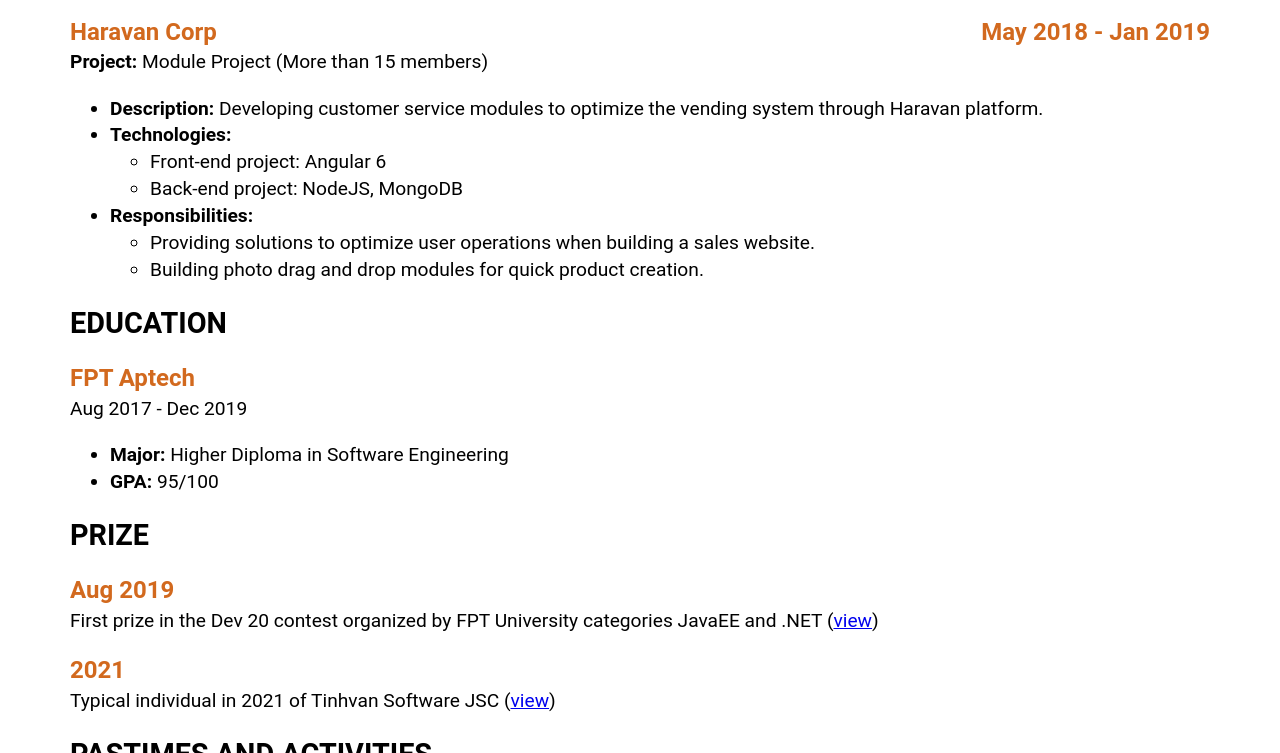
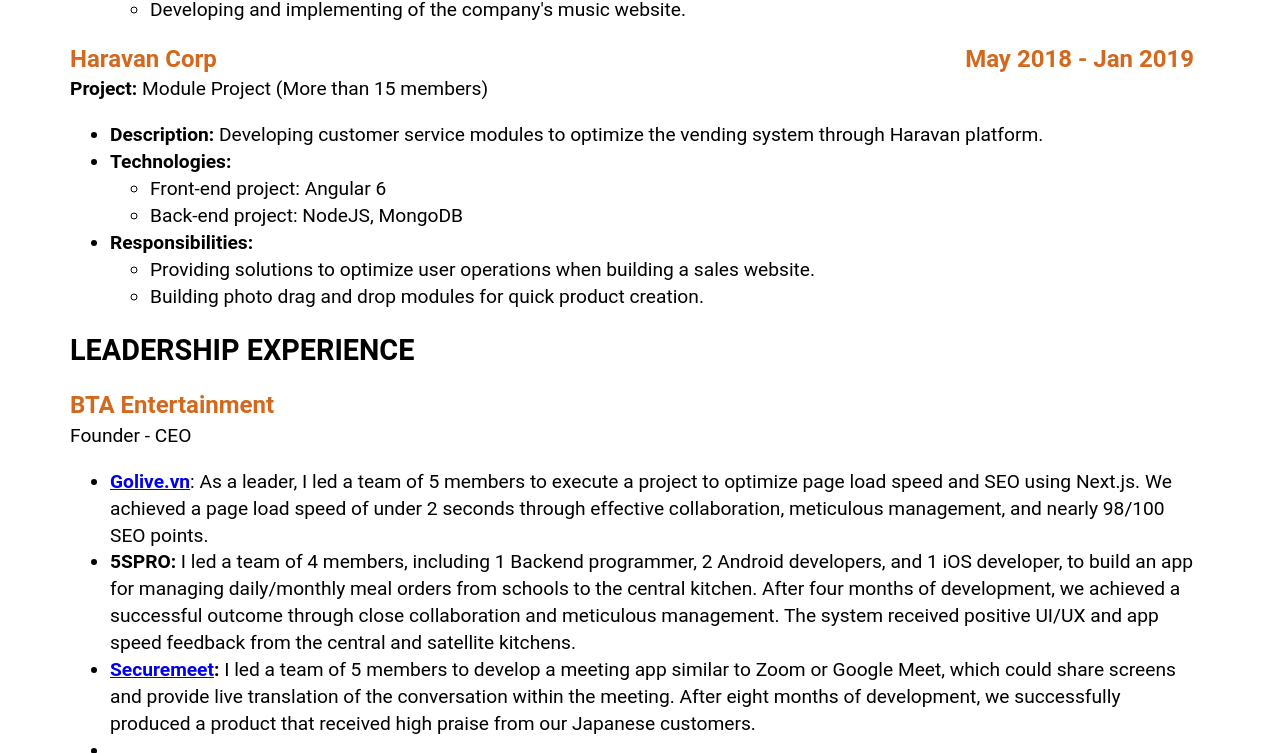
Before and after one commit to TuanMinPay/CV_NGO_VAN_TUAN, a plain HTML site: page index.html in a window 1280 px wide. Shown: the part 2047-2800 px from the top of the page. Drawn offline with Linux system fonts and the light colour scheme; a web font is replaced by a local one.

Commit message:
update cv

```diff
--- a/index.css
+++ b/index.css
@@ -6,6 +6,7 @@
   src: local('Google Sans Italic'), local('GoogleSans-Italic'), url(https://fonts.gstatic.com/s/googlesans/v16/4UaErENHsxJlGDuGo1OIlL3L8phULjtH.woff2) format('woff2');
   unicode-range: U+0400-045F, U+0490-0491, U+04B0-04B1, U+2116;
 }
+
 /* greek */
 @font-face {
   font-family: 'Google Sans';
@@ -15,6 +16,7 @@
   src: local('Google Sans Italic'), local('GoogleSans-Italic'), url(https://fonts.gstatic.com/s/googlesans/v16/4UaErENHsxJlGDuGo1OIlL3L8p9ULjtH.woff2) format('woff2');
   unicode-range: U+0370-03FF;
 }
+
 /* vietnamese */
 @font-face {
   font-family: 'Google Sans';
@@ -24,6 +26,7 @@
   src: local('Google Sans Italic'), local('GoogleSans-Italic'), url(https://fonts.gstatic.com/s/googlesans/v16/4UaErENHsxJlGDuGo1OIlL3L8pNULjtH.woff2) format('woff2');
   unicode-range: U+0102-0103, U+0110-0111, U+0128-0129, U+0168-0169, U+01A0-01A1, U+01AF-01B0, U+1EA0-1EF9, U+20AB;
 }
+
 /* latin-ext */
 @font-face {
   font-family: 'Google Sans';
@@ -33,6 +36,7 @@
   src: local('Google Sans Italic'), local('GoogleSans-Italic'), url(https://fonts.gstatic.com/s/googlesans/v16/4UaErENHsxJlGDuGo1OIlL3L8pJULjtH.woff2) format('woff2');
   unicode-range: U+0100-024F, U+0259, U+1E00-1EFF, U+2020, U+20A0-20AB, U+20AD-20CF, U+2113, U+2C60-2C7F, U+A720-A7FF;
 }
+
 /* latin */
 @font-face {
   font-family: 'Google Sans';
@@ -42,6 +46,7 @@
   src: local('Google Sans Italic'), local('GoogleSans-Italic'), url(https://fonts.gstatic.com/s/googlesans/v16/4UaErENHsxJlGDuGo1OIlL3L8pxULg.woff2) format('woff2');
   unicode-range: U+0000-00FF, U+0131, U+0152-0153, U+02BB-02BC, U+02C6, U+02DA, U+02DC, U+2000-206F, U+2074, U+20AC, U+2122, U+2191, U+2193, U+2212, U+2215, U+FEFF, U+FFFD;
 }
+
 /* cyrillic */
 @font-face {
   font-family: 'Google Sans';
@@ -51,6 +56,7 @@
   src: local('Google Sans Medium Italic'), local('GoogleSans-MediumItalic'), url(https://fonts.gstatic.com/s/googlesans/v16/4UaZrENHsxJlGDuGo1OIlL3L-m93OwBmO24p.woff2) format('woff2');
   unicode-range: U+0400-045F, U+0490-0491, U+04B0-04B1, U+2116;
 }
+
 /* greek */
 @font-face {
   font-family: 'Google Sans';
@@ -60,6 +66,7 @@
   src: local('Google Sans Medium Italic'), local('GoogleSans-MediumItalic'), url(https://fonts.gstatic.com/s/googlesans/v16/4UaZrENHsxJlGDuGo1OIlL3L-m93OwdmO24p.woff2) format('woff2');
   unicode-range: U+0370-03FF;
 }
+
 /* vietnamese */
 @font-face {
   font-family: 'Google Sans';
@@ -69,6 +76,7 @@
   src: local('Google Sans Medium Italic'), local('GoogleSans-MediumItalic'), url(https://fonts.gstatic.com/s/googlesans/v16/4UaZrENHsxJlGDuGo1OIlL3L-m93OwtmO24p.woff2) format('woff2');
   unicode-range: U+0102-0103, U+0110-0111, U+0128-0129, U+0168-0169, U+01A0-01A1, U+01AF-01B0, U+1EA0-1EF9, U+20AB;
 }
+
 /* latin-ext */
 @font-face {
   font-family: 'Google Sans';
@@ -78,6 +86,7 @@
   src: local('Google Sans Medium Italic'), local('GoogleSans-MediumItalic'), url(https://fonts.gstatic.com/s/googlesans/v16/4UaZrENHsxJlGDuGo1OIlL3L-m93OwpmO24p.woff2) format('woff2');
   unicode-range: U+0100-024F, U+0259, U+1E00-1EFF, U+2020, U+20A0-20AB, U+20AD-20CF, U+2113, U+2C60-2C7F, U+A720-A7FF;
 }
+
 /* latin */
 @font-face {
   font-family: 'Google Sans';
@@ -87,6 +96,7 @@
   src: local('Google Sans Medium Italic'), local('GoogleSans-MediumItalic'), url(https://fonts.gstatic.com/s/googlesans/v16/4UaZrENHsxJlGDuGo1OIlL3L-m93OwRmOw.woff2) format('woff2');
   unicode-range: U+0000-00FF, U+0131, U+0152-0153, U+02BB-02BC, U+02C6, U+02DA, U+02DC, U+2000-206F, U+2074, U+20AC, U+2122, U+2191, U+2193, U+2212, U+2215, U+FEFF, U+FFFD;
 }
+
 /* cyrillic */
 @font-face {
   font-family: 'Google Sans';
@@ -96,6 +106,7 @@
   src: local('Google Sans Bold Italic'), local('GoogleSans-BoldItalic'), url(https://fonts.gstatic.com/s/googlesans/v16/4UaZrENHsxJlGDuGo1OIlL3L-idxOwBmO24p.woff2) format('woff2');
   unicode-range: U+0400-045F, U+0490-0491, U+04B0-04B1, U+2116;
 }
+
 /* greek */
 @font-face {
   font-family: 'Google Sans';
@@ -105,6 +116,7 @@
   src: local('Google Sans Bold Italic'), local('GoogleSans-BoldItalic'), url(https://fonts.gstatic.com/s/googlesans/v16/4UaZrENHsxJlGDuGo1OIlL3L-idxOwdmO24p.woff2) format('woff2');
   unicode-range: U+0370-03FF;
 }
+
 /* vietnamese */
 @font-face {
   font-family: 'Google Sans';
@@ -114,6 +126,7 @@
   src: local('Google Sans Bold Italic'), local('GoogleSans-BoldItalic'), url(https://fonts.gstatic.com/s/googlesans/v16/4UaZrENHsxJlGDuGo1OIlL3L-idxOwtmO24p.woff2) format('woff2');
   unicode-range: U+0102-0103, U+0110-0111, U+0128-0129, U+0168-0169, U+01A0-01A1, U+01AF-01B0, U+1EA0-1EF9, U+20AB;
 }
+
 /* latin-ext */
 @font-face {
   font-family: 'Google Sans';
@@ -123,6 +136,7 @@
   src: local('Google Sans Bold Italic'), local('GoogleSans-BoldItalic'), url(https://fonts.gstatic.com/s/googlesans/v16/4UaZrENHsxJlGDuGo1OIlL3L-idxOwpmO24p.woff2) format('woff2');
   unicode-range: U+0100-024F, U+0259, U+1E00-1EFF, U+2020, U+20A0-20AB, U+20AD-20CF, U+2113, U+2C60-2C7F, U+A720-A7FF;
 }
+
 /* latin */
 @font-face {
   font-family: 'Google Sans';
@@ -132,6 +146,7 @@
   src: local('Google Sans Bold Italic'), local('GoogleSans-BoldItalic'), url(https://fonts.gstatic.com/s/googlesans/v16/4UaZrENHsxJlGDuGo1OIlL3L-idxOwRmOw.woff2) format('woff2');
   unicode-range: U+0000-00FF, U+0131, U+0152-0153, U+02BB-02BC, U+02C6, U+02DA, U+02DC, U+2000-206F, U+2074, U+20AC, U+2122, U+2191, U+2193, U+2212, U+2215, U+FEFF, U+FFFD;
 }
+
 /* cyrillic */
 @font-face {
   font-family: 'Google Sans';
@@ -141,6 +156,7 @@
   src: local('Google Sans Regular'), local('GoogleSans-Regular'), url(https://fonts.gstatic.com/s/googlesans/v16/4UaGrENHsxJlGDuGo1OIlL3Kwp5MKg.woff2) format('woff2');
   unicode-range: U+0400-045F, U+0490-0491, U+04B0-04B1, U+2116;
 }
+
 /* greek */
 @font-face {
   font-family: 'Google Sans';
@@ -150,6 +166,7 @@
   src: local('Google Sans Regular'), local('GoogleSans-Regular'), url(https://fonts.gstatic.com/s/googlesans/v16/4UaGrENHsxJlGDuGo1OIlL3Nwp5MKg.woff2) format('woff2');
   unicode-range: U+0370-03FF;
 }
+
 /* vietnamese */
 @font-face {
   font-family: 'Google Sans';
@@ -159,6 +176,7 @@
   src: local('Google Sans Regular'), local('GoogleSans-Regular'), url(https://fonts.gstatic.com/s/googlesans/v16/4UaGrENHsxJlGDuGo1OIlL3Bwp5MKg.woff2) format('woff2');
   unicode-range: U+0102-0103, U+0110-0111, U+0128-0129, U+0168-0169, U+01A0-01A1, U+01AF-01B0, U+1EA0-1EF9, U+20AB;
 }
+
 /* latin-ext */
 @font-face {
   font-family: 'Google Sans';
@@ -168,6 +186,7 @@
   src: local('Google Sans Regular'), local('GoogleSans-Regular'), url(https://fonts.gstatic.com/s/googlesans/v16/4UaGrENHsxJlGDuGo1OIlL3Awp5MKg.woff2) format('woff2');
   unicode-range: U+0100-024F, U+0259, U+1E00-1EFF, U+2020, U+20A0-20AB, U+20AD-20CF, U+2113, U+2C60-2C7F, U+A720-A7FF;
 }
+
 /* latin */
 @font-face {
   font-family: 'Google Sans';
@@ -177,6 +196,7 @@
   src: local('Google Sans Regular'), local('GoogleSans-Regular'), url(https://fonts.gstatic.com/s/googlesans/v16/4UaGrENHsxJlGDuGo1OIlL3Owp4.woff2) format('woff2');
   unicode-range: U+0000-00FF, U+0131, U+0152-0153, U+02BB-02BC, U+02C6, U+02DA, U+02DC, U+2000-206F, U+2074, U+20AC, U+2122, U+2191, U+2193, U+2212, U+2215, U+FEFF, U+FFFD;
 }
+
 /* cyrillic */
 @font-face {
   font-family: 'Google Sans';
@@ -186,6 +206,7 @@
   src: local('Google Sans Medium'), local('GoogleSans-Medium'), url(https://fonts.gstatic.com/s/googlesans/v16/4UabrENHsxJlGDuGo1OIlLU94Yt3CwZ-Pw.woff2) format('woff2');
   unicode-range: U+0400-045F, U+0490-0491, U+04B0-04B1, U+2116;
 }
+
 /* greek */
 @font-face {
   font-family: 'Google Sans';
@@ -195,6 +216,7 @@
   src: local('Google Sans Medium'), local('GoogleSans-Medium'), url(https://fonts.gstatic.com/s/googlesans/v16/4UabrENHsxJlGDuGo1OIlLU94YtwCwZ-Pw.woff2) format('woff2');
   unicode-range: U+0370-03FF;
 }
+
 /* vietnamese */
 @font-face {
   font-family: 'Google Sans';
@@ -204,6 +226,7 @@
   src: local('Google Sans Medium'), local('GoogleSans-Medium'), url(https://fonts.gstatic.com/s/googlesans/v16/4UabrENHsxJlGDuGo1OIlLU94Yt8CwZ-Pw.woff2) format('woff2');
   unicode-range: U+0102-0103, U+0110-0111, U+0128-0129, U+0168-0169, U+01A0-01A1, U+01AF-01B0, U+1EA0-1EF9, U+20AB;
 }
+
 /* latin-ext */
 @font-face {
   font-family: 'Google Sans';
@@ -213,6 +236,7 @@
   src: local('Google Sans Medium'), local('GoogleSans-Medium'), url(https://fonts.gstatic.com/s/googlesans/v16/4UabrENHsxJlGDuGo1OIlLU94Yt9CwZ-Pw.woff2) format('woff2');
   unicode-range: U+0100-024F, U+0259, U+1E00-1EFF, U+2020, U+20A0-20AB, U+20AD-20CF, U+2113, U+2C60-2C7F, U+A720-A7FF;
 }
+
 /* latin */
 @font-face {
   font-family: 'Google Sans';
@@ -222,6 +246,7 @@
   src: local('Google Sans Medium'), local('GoogleSans-Medium'), url(https://fonts.gstatic.com/s/googlesans/v16/4UabrENHsxJlGDuGo1OIlLU94YtzCwY.woff2) format('woff2');
   unicode-range: U+0000-00FF, U+0131, U+0152-0153, U+02BB-02BC, U+02C6, U+02DA, U+02DC, U+2000-206F, U+2074, U+20AC, U+2122, U+2191, U+2193, U+2212, U+2215, U+FEFF, U+FFFD;
 }
+
 /* cyrillic */
 @font-face {
   font-family: 'Google Sans';
@@ -231,6 +256,7 @@
   src: local('Google Sans Bold'), local('GoogleSans-Bold'), url(https://fonts.gstatic.com/s/googlesans/v16/4UabrENHsxJlGDuGo1OIlLV154t3CwZ-Pw.woff2) format('woff2');
   unicode-range: U+0400-045F, U+0490-0491, U+04B0-04B1, U+2116;
 }
+
 /* greek */
 @font-face {
   font-family: 'Google Sans';
@@ -240,6 +266,7 @@
   src: local('Google Sans Bold'), local('GoogleSans-Bold'), url(https://fonts.gstatic.com/s/googlesans/v16/4UabrENHsxJlGDuGo1OIlLV154twCwZ-Pw.woff2) format('woff2');
   unicode-range: U+0370-03FF;
 }
+
 /* vietnamese */
 @font-face {
   font-family: 'Google Sans';
@@ -249,6 +276,7 @@
   src: local('Google Sans Bold'), local('GoogleSans-Bold'), url(https://fonts.gstatic.com/s/googlesans/v16/4UabrENHsxJlGDuGo1OIlLV154t8CwZ-Pw.woff2) format('woff2');
   unicode-range: U+0102-0103, U+0110-0111, U+0128-0129, U+0168-0169, U+01A0-01A1, U+01AF-01B0, U+1EA0-1EF9, U+20AB;
 }
+
 /* latin-ext */
 @font-face {
   font-family: 'Google Sans';
@@ -258,6 +286,7 @@
   src: local('Google Sans Bold'), local('GoogleSans-Bold'), url(https://fonts.gstatic.com/s/googlesans/v16/4UabrENHsxJlGDuGo1OIlLV154t9CwZ-Pw.woff2) format('woff2');
   unicode-range: U+0100-024F, U+0259, U+1E00-1EFF, U+2020, U+20A0-20AB, U+20AD-20CF, U+2113, U+2C60-2C7F, U+A720-A7FF;
 }
+
 /* latin */
 @font-face {
   font-family: 'Google Sans';
@@ -274,7 +303,9 @@
   line-height: 1.4;
 }
 
-p, h2, h1 {
+p,
+h2,
+h1 {
   margin: 0;
   padding: 0;
 }
@@ -291,10 +322,6 @@
   font-size: 1.8rem;
 }
 
-.cv-content {
-    margin-top: 1.2rem;
-}
-
 .og-info {
   display: flex;
   justify-content: space-between;
@@ -309,10 +336,15 @@
 
 .cv-content {
   width: 100%;
+  margin-top: 1.2rem;
   margin-left: auto;
   margin-right: auto;
   padding-left: 15px;
   padding-right: 15px;
+}
+
+.cv-content-area {
+  margin-right: 1rem;
 }
 
 @media (min-width: 576px) {
--- a/index.html
+++ b/index.html
@@ -19,22 +19,25 @@
             Phone: 0987773751 / Email: contact.tuannv@gmail.com
         </div>
         <div class="owner-linkedin">
-            LinkedIn: <a href="https://www.linkedin.com/in/tuanminpay/" target="_blank" rel="nofollow">linkedin.com/in/tuanminpay/</a>
+            LinkedIn: <a href="https://www.linkedin.com/in/tuanminpay/" target="_blank"
+                rel="nofollow">linkedin.com/in/tuanminpay/</a>
         </div>
     </div>
     <div class="cv-summary cv-content">
         <h2>SUMMARY</h2>
-        <div class="summary-content">
+        <div class="summary-content cv-content-area">
             <p>- Cooperative and able to perform within a team-oriented atmosphere.</p>
-            <p>- More than 4 years of experience with highly professional IT skills including application development, implementation, deployment, and internal support.</p>
+            <p>- More than 4 years of experience with highly professional IT skills including application development,
+                implementation, deployment, and internal support.</p>
             <p>- Experienced with Web3, Smart Contract using Solidity, etc.</p>
         </div>
     </div>
     <div class="cv-technical cv-content">
         <h2>TECHNICAL SKILLS</h2>
-        <div class="technical-content">
+        <div class="technical-content cv-content-area">
             <div>
-                <span class="text-bold">Programming Languages:</span> Javascript & Typescript, Python, C#, PHP, Solidity, etc.
+                <span class="text-bold">Programming Languages:</span> Javascript & Typescript, Python, C#, PHP,
+                Solidity, etc.
             </div>
             <div>
                 <span class="text-bold">OS:</span> Linux (Ubuntu, CentOs), Windows Server, etc.
@@ -54,14 +57,15 @@
                 <ul>
                     <li>Understanding of OOP methodologies.</li>
                     <li>Hands-on experience width Cloud Computing Platforms: Azure, Google Cloud Platform and AWS</li>
-                    <li>Experiencing in setting up CI/CD pipeline, using Docker and deploying projects with Kubernetes under Microservices architecture</li>
+                    <li>Experiencing in setting up CI/CD pipeline, using Docker and deploying projects with Kubernetes
+                        under Microservices architecture</li>
                 </ul>
             </div>
         </div>
     </div>
     <div class="cv-experience cv-content">
         <h2>PROFESSIONAL EXPERIENCE</h2>
-        <div class="experience-content">
+        <div class="experience-content cv-content-area">
             <div class="text-bold og-info">
                 <span>
                     CMC Global
@@ -71,9 +75,12 @@
                 </span>
             </div>
             <div>
-                <span class="text-bold">Project: </span><a href="https://www.pomelofashion.com/global/en/" target="_blank" rel="nofollow">Pomelo Fashion</a> (Multi-country team)
+                <span class="text-bold">Project: </span><a href="https://www.pomelofashion.com/global/en/"
+                    target="_blank" rel="nofollow">Pomelo Fashion</a> (Multi-country team)
                 <ul>
-                    <li><span class="text-bold">Description:</span> Launched in 2013, Pomelo is Southeast Asia’s leading fashion destination. With weekly new arrivals from hundreds of the coolest local designers, IG faves and international must-have brands.</li>
+                    <li><span class="text-bold">Description:</span> Launched in 2013, Pomelo is Southeast Asia’s leading
+                        fashion destination. With weekly new arrivals from hundreds of the coolest local designers, IG
+                        faves and international must-have brands.</li>
                     <li>
                         <span class="text-bold">Technologies:</span>
                         <ol>
@@ -97,9 +104,12 @@
                 </span>
             </div>
             <div>
-                <span class="text-bold">Project: </span><a href="https://nexta.vn/" target="_blank" rel="nofollow">NextA</a> (More than 20 members)
+                <span class="text-bold">Project: </span><a href="https://nexta.vn/" target="_blank"
+                    rel="nofollow">NextA</a> (More than 20 members)
                 <ul>
-                    <li><span class="text-bold">Description:</span> NextA is an educational project for pre-primary and elementary school children. Help children learn online via tablet with many engaging games and lectures.</li>
+                    <li><span class="text-bold">Description:</span> NextA is an educational project for pre-primary and
+                        elementary school children. Help children learn online via tablet with many engaging games and
+                        lectures.</li>
                     <li>
                         <span class="text-bold">Technologies:</span>
                         <ol>
@@ -114,7 +124,8 @@
                             <li>Developing NextA education system as Back-end Developer.</li>
                             <li>Deploying + administer NextA's server system.</li>
                             <li>Setting up CI/CD pipeline for dev and staging environments.</li>
-                            <li>Deploying applications to AWS with Docker and Kubernetes (then moved back to VNG and still using Docker + Kubernetes).</li>
+                            <li>Deploying applications to AWS with Docker and Kubernetes (then moved back to VNG and
+                                still using Docker + Kubernetes).</li>
                         </ol>
                     </li>
                 </ul>
@@ -122,7 +133,9 @@
             <div>
                 <span class="text-bold">Project: </span>Budget Tool - AEON Finance (More than 10 members)
                 <ul>
-                    <li><span class="text-bold">Description:</span> Budget Tool is AEON's project to manage departments and stores' expenditures and revenues across the entire system. Build monthly, quarterly or yearly reports on profit or loss.
+                    <li><span class="text-bold">Description:</span> Budget Tool is AEON's project to manage departments
+                        and stores' expenditures and revenues across the entire system. Build monthly, quarterly or
+                        yearly reports on profit or loss.
                     <li>
                         <span class="text-bold">Technologies:</span>
                         <ol>
@@ -137,7 +150,8 @@
                             <li>Setting up CI/CD pipeline for dev and staging environments.</li>
                             <li>Deploying applications to Ubuntu server with Docker + CI/CD.</li>
                             <li>Reworking profit/loss report export from NodeJS via Python.</li>
-                                <li>Developing functions to aggregate data from sub-departments to the primary department and then send it to the admin.</li>
+                            <li>Developing functions to aggregate data from sub-departments to the primary department
+                                and then send it to the admin.</li>
                         </ol>
                     </li>
                 </ul>
@@ -154,7 +168,8 @@
             <div>
                 <span class="text-bold">Project:</span> Internal Project (More than 5 members)
                 <ul>
-                    <li><span class="text-bold">Description:</span> Developing internal projects for activities related to Youtube multi-channel management.</li>
+                    <li><span class="text-bold">Description:</span> Developing internal projects for activities related
+                        to Youtube multi-channel management.</li>
                     <li>
                         <span class="text-bold">Technologies:</span>
                         <ol>
@@ -185,7 +200,8 @@
             <div>
                 <span class="text-bold">Project:</span> Module Project (More than 15 members)
                 <ul>
-                    <li><span class="text-bold">Description:</span> Developing customer service modules to optimize the vending system through Haravan platform.</li>
+                    <li><span class="text-bold">Description:</span> Developing customer service modules to optimize the
+                        vending system through Haravan platform.</li>
                     <li>
                         <span class="text-bold">Technologies:</span>
                         <ol>
@@ -206,8 +222,37 @@
     </div>
 
     <div class="cv-education cv-content">
+        <h2>LEADERSHIP EXPERIENCE</h2>
+        <div class="education-content cv-content-area">
+            <div class="text-bold og-info">
+                <span>
+                    BTA Entertainment
+                </span>
+            </div>
+            <span>Founder - CEO</span>
+            <ul>
+                <li><span class="text-bold"><a href="https://golive.vn/" target="_blank">Golive.vn</a></span>: As a
+                    leader, I led a team of 5 members to execute a
+                    project to optimize page load speed and SEO using Next.js. We achieved a page load speed of under 2
+                    seconds through effective collaboration, meticulous management, and nearly 98/100 SEO points.</li>
+                <li><span class="text-bold">5SPRO:</span> I led a team of 4 members, including 1 Backend programmer, 2
+                    Android developers, and 1 iOS developer, to build an app for managing daily/monthly meal orders from
+                    schools to the central kitchen. After four months of development, we achieved a successful outcome
+                    through close collaboration and meticulous management. The system received positive UI/UX and app
+                    speed feedback from the central and satellite kitchens.</li>
+                <li><span class="text-bold"><a href="https://securemeet.jp/" target="_blank">Securemeet</a>:</span> I
+                    led a team of 5 members to develop a meeting app similar to Zoom or Google Meet, which could share
+                    screens and provide live translation of the conversation within the meeting. After eight months of
+                    development, we successfully produced a product that received high praise from our Japanese
+                    customers.</li>
+                <li><span class="text-bold">...</span></li>
+            </ul>
+        </div>
+    </div>
+
+    <div class="cv-education cv-content">
         <h2>EDUCATION</h2>
-        <div class="education-content">
+        <div class="education-content cv-content-area">
             <div class="text-bold og-info">
                 <span>
                     FPT Aptech
@@ -223,29 +268,33 @@
 
     <div class="cv-prize cv-content">
         <h2>PRIZE</h2>
-        <div class="prize-content">
+        <div class="prize-content cv-content-area">
             <div class="text-bold og-info">
                 <span>
                     Aug 2019
                 </span>
             </div>
-            <span>First prize in the Dev 20 contest organized by FPT University categories JavaEE and .NET (<a href="quanquan_dev20_fpt.jpg" target="_blank">view</a>)</span>
+            <span>First prize in the Dev 20 contest organized by FPT University categories JavaEE and .NET (<a
+                    href="quanquan_dev20_fpt.jpg" target="_blank">view</a>)</span>
             <div class="text-bold og-info">
                 <span>
                     2021
                 </span>
             </div>
-            <span>Typical individual in 2021 of Tinhvan Software JSC (<a href="prize_tinhvan_software.jpg" target="_blank">view</a>)</span>
+            <span>Typical individual in 2021 of Tinhvan Software JSC (<a href="prize_tinhvan_software.jpg"
+                    target="_blank">view</a>)</span>
         </div>
     </div>
 
     <div class="cv-pastimes cv-content">
         <h2>PASTIMES AND ACTIVITIES</h2>
-        <div class="pastimes-content">
+        <div class="pastimes-content cv-content-area">
             <ul>
                 <li>I'm keen on reading books, playing games, IT blogs and especially traveling in my free time.</li>
-                <li>I have a blog <a href="https://www.tuann.dev/" target="_blank" rel="follow">tuann.dev</a> to share my knowledge with everyone.</li>
-                <li>I also participate in <a href="https://viblo.asia/u/tuanminpay" target="_blank" rel="nofollow">viblo.asia</a> - a Vietnam Q&A and tutorial programming.</li>
+                <li>I have a blog <a href="https://www.tuann.dev/" target="_blank" rel="follow">tuann.dev</a> to share
+                    my knowledge with everyone.</li>
+                <li>I also participate in <a href="https://viblo.asia/u/tuanminpay" target="_blank"
+                        rel="nofollow">viblo.asia</a> - a Vietnam Q&A and tutorial programming.</li>
             </ul>
         </div>
     </div>
```
Lines whose indentation alone changed are shown as unchanged.
